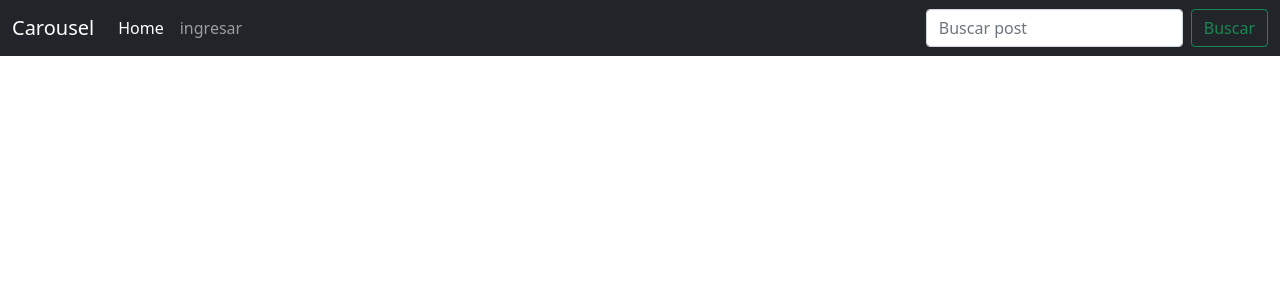
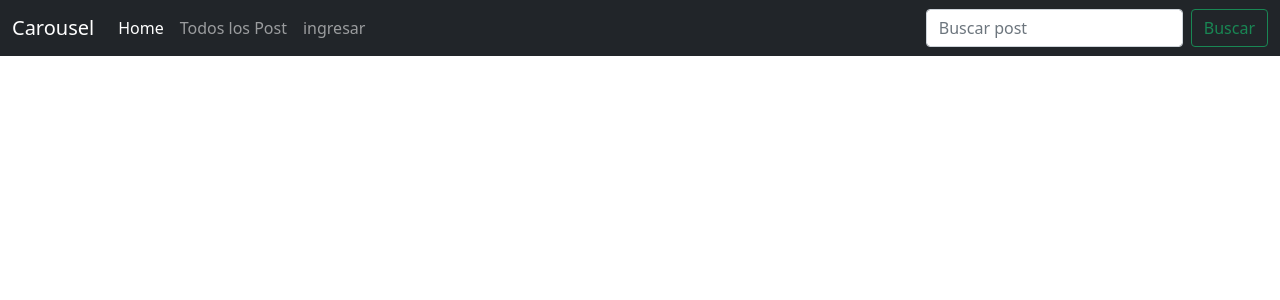
Before and after one commit to RodrigoTapia21/Repositorio-nuevo-clase19, a Django app: page /post/list in a window 1280 px wide. Shown: the top 300 px of the page. Run offline with Django 4.2, Linux system fonts and the light colour scheme; data that the repository does not hold is empty; some libraries are stand-ins or nearby versions.

Commit message:
autorizacion de user, autorizacion solo dueño puede editar y borrar

```diff
--- a/SocialTravel/models.py
+++ b/SocialTravel/models.py
@@ -1,10 +1,12 @@
 from django.db import models
+from django.contrib.auth.models import User
 
 class Post(models.Model):
     carousel_caption_title = models.CharField(max_length=30)
     carousel_caption_description = models.CharField(max_length=80)
     heading = models.CharField(max_length=15)
     description = models.CharField(max_length=120)
+    publisher = models.ForeignKey(to=User, on_delete=models.CASCADE, related_name ="publisher" )
 
 
     def __str__(self):
--- a/SocialTravel/templates/SocialTravel/base.html
+++ b/SocialTravel/templates/SocialTravel/base.html
@@ -60,15 +60,18 @@
           <li class="nav-item">
             <a class="nav-link active" aria-current="page" href="{% url  'index' %}">Home</a>
           </li>
+          <li class="nav-item">
+            <a class="nav-link" href="{% url "post-list" %}">Todos los Post</a>
+          </li>
           {% if user.is_authenticated %}
             <li class="nav-item">
-              <a class="nav-link" href="{% url 'post-list' %}">Mis Posts</a>
+              <a class="nav-link" href="{% url 'post-mine' %}">Mis Posts</a>
             </li>
             <li class="nav-item">
               <a class="nav-link" href="{% url "post-create" %}">Nuevo Post</a>
             </li>
             <li class="nav-item">
-              <a class="nav-link" href="{% url "logout" %}">Salir</a>
+              <a class="nav-link" href="{% url "logout" %}"{{user.username}}> Salir</a>
             </li>
           {% else %}
           <li class="nav-item">
--- a/SocialTravel/templates/SocialTravel/post_list.html
+++ b/SocialTravel/templates/SocialTravel/post_list.html
@@ -8,7 +8,7 @@
     {%  for post in posts  %}
     <li> {{post.id}} - {{ post.carousel_caption_title }} - {{ post.heading}}
          <a href="{% url "post-detail" post.id %}">Detalle </a>
-         {% if user.is_authenticated %}
+         {% if user.is_authenticated and user.id == post.publisher.id %}
          <a href="{% url "post-update" post.id %}">Actualizar </a>
          <a href="{% url "post-delete" post.id %}">Borrar </a>
          {% endif %}
--- a/SocialTravel/views.py
+++ b/SocialTravel/views.py
@@ -5,7 +5,7 @@ from django.urls import reverse_lazy
 from django.views.generic import ListView, DetailView, CreateView, UpdateView, DeleteView
 from django.contrib.auth.views import LoginView, LogoutView
 from django.contrib.auth.forms import UserCreationForm
-from django.contrib.auth.mixins import LoginRequiredMixin #sirve para que el usuario no pueda interactuiar si no esta autenticado/registrado
+from django.contrib.auth.mixins import LoginRequiredMixin, UserPassesTestMixin #sirve para que el usuario no pueda interactuiar si no esta autenticado/registrado
 
 def index(request):
     return render(request, "SocialTravel/index.html")
@@ -16,23 +16,37 @@ class PostList(ListView):
     model = Post
     context_object_name = "posts" #para cambiar el nombre en post_list.html {% for post in "posts" %}
 
+class PostMineList(LoginRequiredMixin, PostList):
+
+    def get_queryset(self):
+        return Post.objects.filter(publisher=self.request.user.id).all()
+
 class PostDetail(DetailView):
     model = Post
     context_object_name = "post"
 
-class PostUpdate(LoginRequiredMixin, UpdateView):
+class PermisosSoloDueno(UserPassesTestMixin):#este es para no escribir tanto codigo y heredar en UPDATE Y DELETE la funcion de abajo, sino escribirla en cada uno
+    def test_func(self):
+        user_id= self.request.user.id
+        post_id= self.kwargs.get("pk")
+        return Post.objects.filter(publisher= user_id, id= post_id).exists()#asi se valida si el usuario y el id coinciden
+
+class PostUpdate(LoginRequiredMixin, PermisosSoloDueno, UpdateView):
     model = Post
     success_url = reverse_lazy("post-list")#una vez actualizado vuelve a list
     fields = "__all__"
 
-class PostDelete(LoginRequiredMixin, DeleteView):
+
+class PostDelete(LoginRequiredMixin, PermisosSoloDueno, DeleteView):
     model = Post
     success_url = reverse_lazy("post-list")
+
 
 class PostCreate(LoginRequiredMixin, CreateView):
     model = Post
     success_url = reverse_lazy("post-list")
     fields = "__all__"
+
 
 class PostSearch(ListView):
     model = Post
--- a/project/urls.py
+++ b/project/urls.py
@@ -14,7 +14,7 @@ Including another URLconf
 """
 from django.contrib import admin
 from django.urls import path
-from SocialTravel.views import index, PostList, PostDetail, PostUpdate, PostDelete, PostCreate, PostSearch, Login, Singup, Logout
+from SocialTravel.views import index, PostList, PostDetail, PostUpdate, PostDelete, PostCreate, PostSearch, Login, Singup, Logout, PostMineList
 
 urlpatterns = [
     path('', index, name="index"),
@@ -28,4 +28,5 @@ urlpatterns = [
     path("login/", Login.as_view(), name = "login"),
     path("singup/", Singup.as_view(), name = "singup"),
     path("logout/", Logout.as_view(), name = "logout"),
+    path("post/list/mine/", PostMineList.as_view(), name = "post-mine"),
 ]
```
Also changed, not shown: SocialTravel/migrations/0002_post_publisher.py (added).
